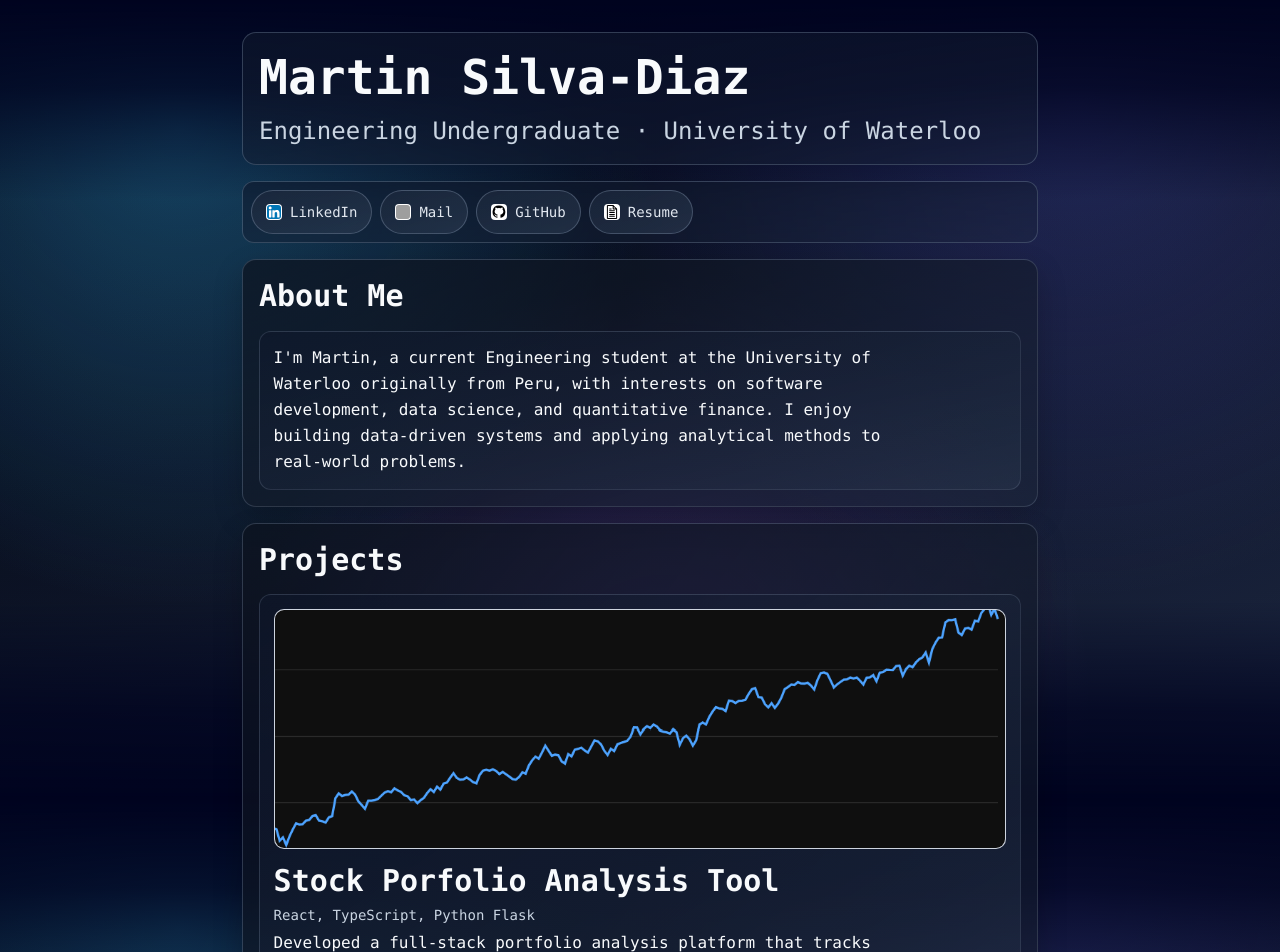
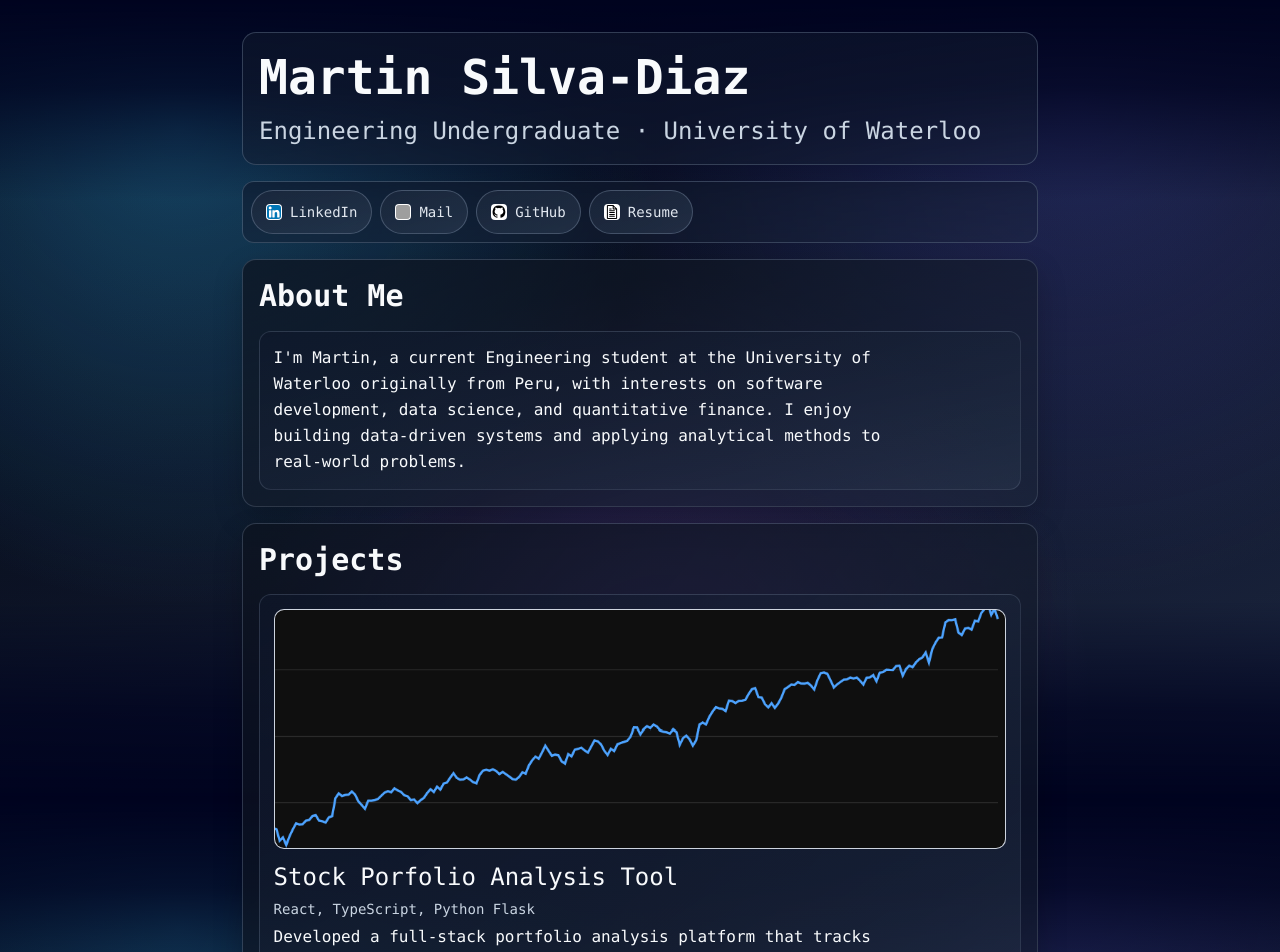
Before and after one commit to Martins26/Martin-Silva-Diaz-Personal-Website, a React (Vite) app: page / in a window 1280 px wide. Shown: the top 952 px of the page. Built offline with nearby package versions, Linux system fonts and the light colour scheme; grey boxes are pictures that could not be loaded.

Commit message:
Adjust card entry text hierarchy sizing

```diff
--- a/src/components/SectionEntryBlock.tsx
+++ b/src/components/SectionEntryBlock.tsx
@@ -31,7 +31,7 @@ function SectionEntryBlock({
         rel="noopener noreferrer"
       >
         <div className="min-w-0 flex-1">
-          <h3 className="m-0 text-heading [overflow-wrap:anywhere]">{title}</h3>
+          <h3 className="m-0 text-subheading [overflow-wrap:anywhere]">{title}</h3>
           {subtitle ? (
             <p className="mt-1 text-caption text-slate-300 [overflow-wrap:anywhere]">
               {subtitle}
```
